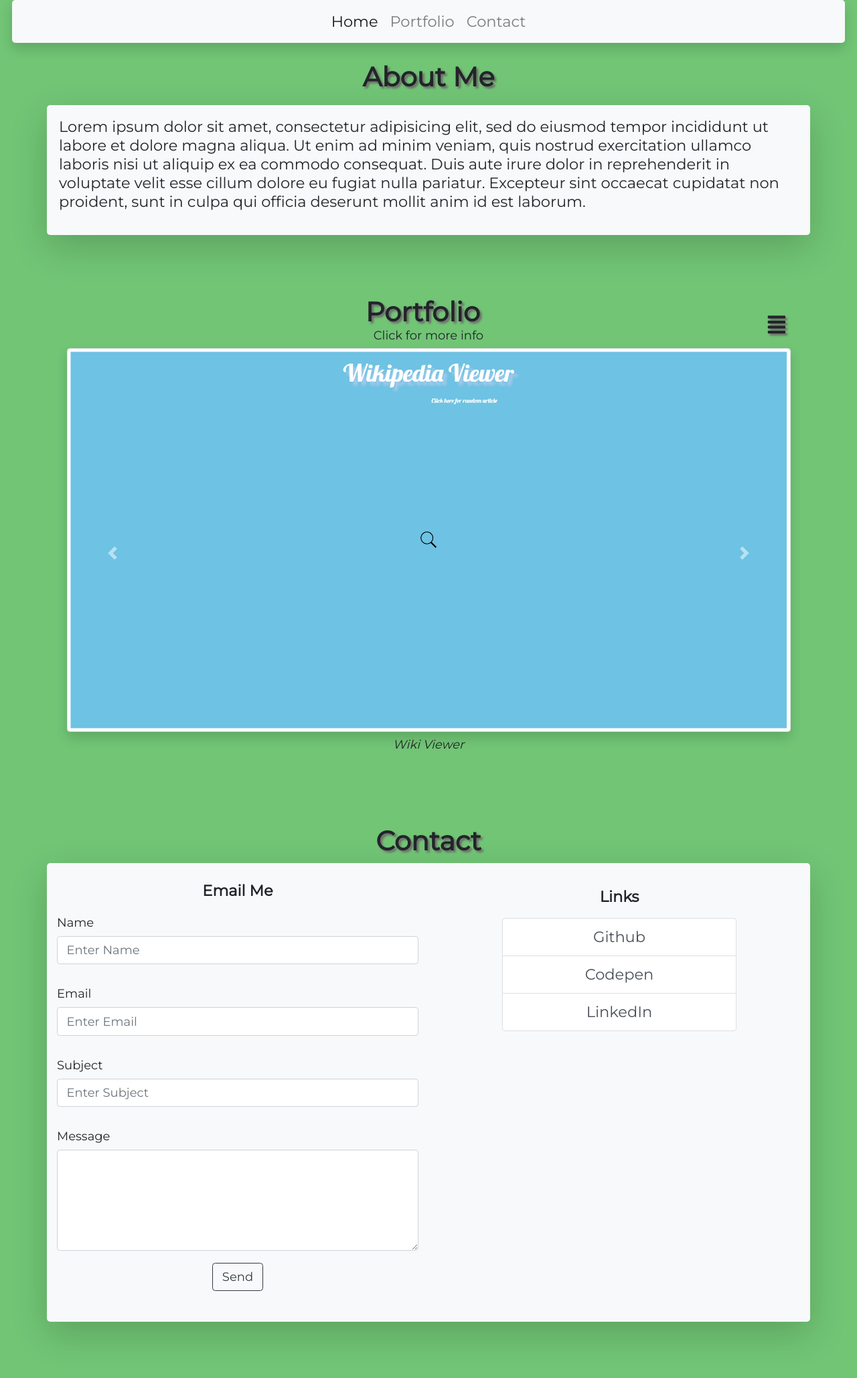
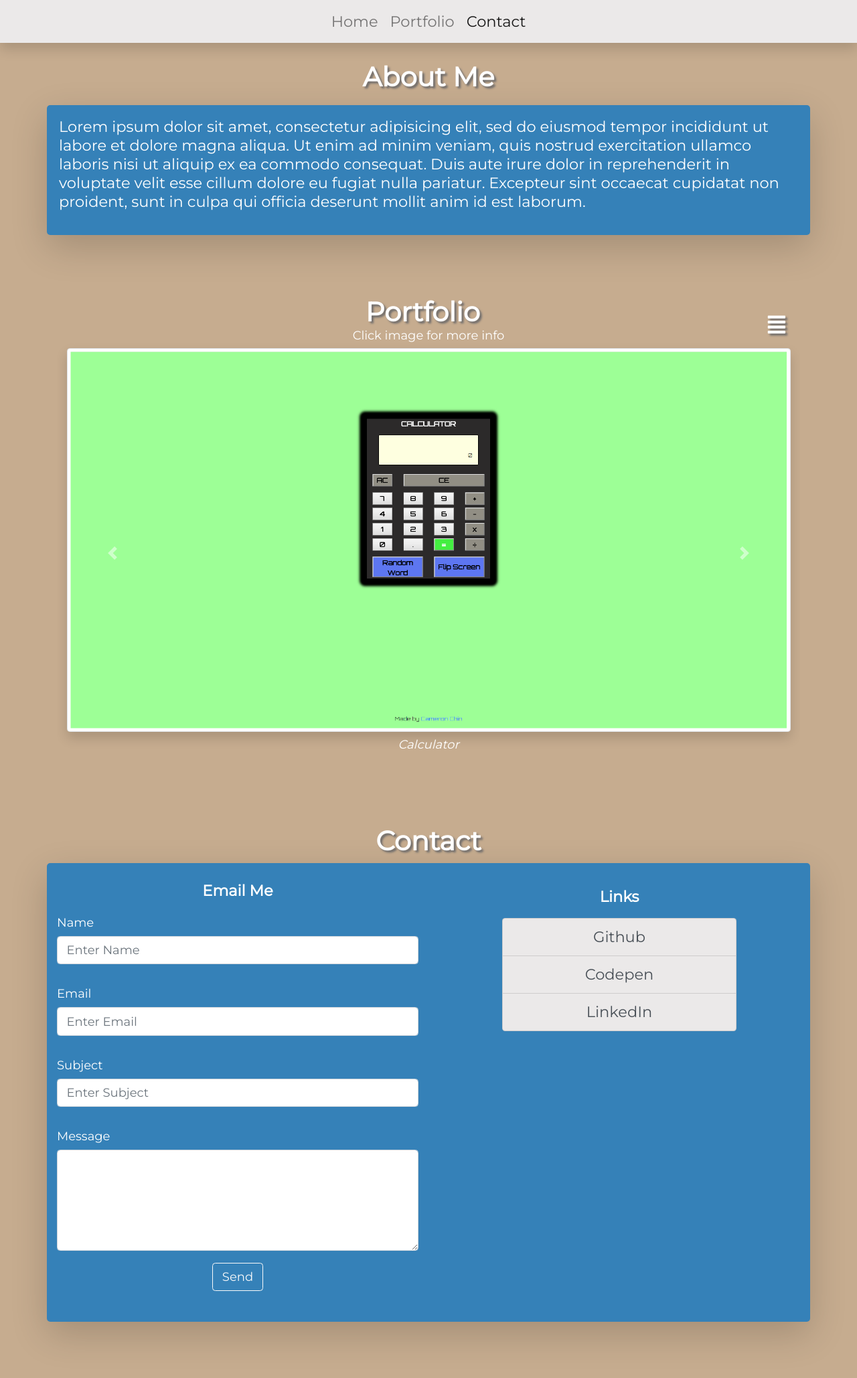
Before and after one commit to c-a-chin/portfolio, a PHP site: page / in a window 1280 px wide. Shown: the whole page at 67% size. Run offline with PHP 8.4, Linux system fonts and the light colour scheme; some libraries are stand-ins or nearby versions.

Commit message:
added styling, re factored code

```diff
--- a/index.php
+++ b/index.php
@@ -8,9 +8,9 @@
 	<link rel="stylesheet" href="https://use.fontawesome.com/releases/v5.0.13/css/all.css" integrity="sha384-DNOHZ68U8hZfKXOrtjWvjxusGo9WQnrNx2sqG0tfsghAvtVlRW3tvkXWZh58N9jp" crossorigin="anonymous">
 	<link rel="stylesheet" type="text/css" href="./styles/style.css">
 </head>
-<body>
+<body data-spy="scroll" data-target=".navbar" data-offset="50">
 <!-- NAVBAR -->
-<nav class="navbar fixed-top navbar-expand-sm shadow mx-3 navbar-light bg-light">
+<nav class="navbar fixed-top navbar-expand-sm shadow navbar-light">
 
 	<!-- toggle button on navbar collapse -->
 	<button class="navbar-toggler ml-auto" type="button" data-toggle="collapse" data-target="#navbarContent" aria-controls="navbarSupportedContent" aria-expanded="false" aria-label="Toggle navigation">
@@ -20,7 +20,7 @@
 	<!-- nav items -->
 	<div class="collapse navbar-collapse justify-content-center" id="navbarContent">
 		<ul class="navbar-nav mx-auto">
-			<li class="nav-item active">
+			<li class="nav-item">
 				<a class="nav-link" href="#aboutLink">Home</a>
 			</li>
 			<li class="nav-item">
@@ -40,7 +40,7 @@
 <div class="container">
 	<div id="aboutMeTitle" align="center">About Me</div>
 	<div class="row"> <!-- ABOUT ME -->
-		<div id="aboutMe" class="col p-3 shadow-lg bg-light">
+		<div id="aboutMe" class="col p-3 shadow-lg">
 			<p>Lorem ipsum dolor sit amet, consectetur adipisicing elit, sed do eiusmod
 			tempor incididunt ut labore et dolore magna aliqua. Ut enim ad minim veniam,
 			quis nostrud exercitation ullamco laboris nisi ut aliquip ex ea commodo
@@ -61,12 +61,19 @@
 	<div id="portfolioTitle" class="text-center">Portfolio<i id="listViewButton" class="d-none fas fa-align-justify"></i><i id="carouselViewButton" class="fas fa-clone"></i>
 		<a class="anchor" id="portfolioLink"></a> <!-- link for nav -->
 	</div>
-	<div class="text-center small view-text">Click to go to app</div><div class="d-none text-center small view-text">Click for more info</div>
+	<div class="text-center small view-text">Click to go to app</div><div class="d-none text-center small view-text">Click image for more info</div>
 	<!-- CAROUSEL VIEW -->
 	<div id="carouselView" class="carousel slide" data-ride="carousel"> <!-- carousel is hidden on mobile, will display on icon click -->
 	    <div class="carousel-inner">
+	    	<!-- calculator -->
+		    <div class="carousel-item active">
+		    	<a id="calculator" href="#" class="btn" data-toggle="modal" data-target="#modal-img-3">
+					<img class="img-fluid img-thumbnail shadow" src="./images/calculator.png">
+				</a>
+				<p class="small" align="center"><em>Calculator</em></p>
+		    </div>
 	    	<!-- wiki viewer -->
-		    <div class="carousel-item active">
+		    <div class="carousel-item">
 		    	<a id="wikiViewer" href="#" class="btn" data-toggle="modal" data-target="#modal-img-1">
 					<img class="img-fluid img-thumbnail shadow" src="./images/wiki-viewer.png">
 				</a>
@@ -79,13 +86,6 @@
 				</a>
 				<p class="small" align="center"><em>Twitch Viewer</em></p>
 		    </div>
-		    <!-- calculator -->
-		    <div class="carousel-item">
-		    	<a id="calculator" href="#" class="btn" data-toggle="modal" data-target="#modal-img-3">
-					<img class="img-fluid img-thumbnail shadow" src="./images/calculator.png">
-				</a>
-				<p class="small" align="center"><em>Calculator</em></p>
-		    </div>
 		    <!-- random quote -->
 		    <div class="carousel-item">
 		    	<a id="randomQuote" href="#" class="btn" data-toggle="modal" data-target="#modal-img-4">
@@ -95,11 +95,11 @@
 		    </div>
 	    </div>
 	    <!-- carousel controls -->
-	    <a class="carousel-control-prev" href="#carouselView" role="button" data-slide="prev">
+	    <a class="carousel-control-prev" data-target="#carouselView" role="button" data-slide="prev">
 	    <span class="carousel-control-prev-icon" aria-hidden="true"></span>
 	    <span class="sr-only">Previous</span>
 	    </a>
-	    <a class="carousel-control-next" href="#carouselView" role="button" data-slide="next">
+	    <a class="carousel-control-next" data-target="#carouselView" role="button" data-slide="next">
 	    <span class="carousel-control-next-icon" aria-hidden="true"></span>
 	    <span class="sr-only">Next</span>
 	    </a>
@@ -120,29 +120,29 @@
 
 
 	<!-- MODALS FOR IMGS -->
-	<!-- modal-img-1 for WIKI VIEWER -->
-	<div class="modal fade" id="modal-img-1" tabindex="-1" role="dialog" aria-labelledby="modalLabel" aria-hidden="true">
+	<!-- modal-img-1 for CALCULATOR -->
+	<div class="modal fade" id="modal-img-3" tabindex="-1" role="dialog" aria-labelledby="modalLabel" aria-hidden="true">
 	  <div class="modal-dialog modal-dialog-centered modal-lg" role="document">
 	    <div class="modal-content">
 	      <div class="modal-header">
-	        <h5 class="modal-title" id="modalLabel"><strong>Wiki Viewer</strong></h5>
+	        <h5 class="modal-title" id="modalLabel"><strong>Calculator</strong></h5>
 	        <button type="button" class="close" data-dismiss="modal" aria-label="Close">
 	          <span aria-hidden="true">&times;</span>
 	        </button>
 	      </div>
 	      <div class="modal-body">
-	        <img class="img-fluid" src="./images/wiki-viewer.png">
+	        <img class="img-fluid img-in-modal" src="./images/calculator.png">
 	      </div>
 	      <div class="modal-footer">
 	      	<div class="container-fluid">
 	      		<div class="row">
 	      			<div class="col">
-	      				<p class="text-center small">Search for Wikipedia articles.</p>
+	      				<p class="text-center small">A calculator with a random word button.</p>
 	      			</div>
 	      		</div>
 	      		<div class="row">
 	      			<div class="col d-flex">
-	      				<a class="btn-block btn btn-outline-dark" href="https://codepen.io/cachin/full/XqErOP/" target="_blank">Go To App</a>
+	      				<a class="btn-block btn btn-outline-light" href="https://codepen.io/cachin/full/yjZqpZ/" target="_blank">Go To App</a>
 	      			</div>
 	      		</div>
 	      	</div>
@@ -162,7 +162,7 @@
 	        </button>
 	      </div>
 	      <div class="modal-body">
-	        <img class="img-fluid" src="./images/twitch-viewer.png">
+	        <img class="img-fluid img-in-modal" src="./images/twitch-viewer.png">
 	      </div>
 	      <div class="modal-footer">
 	      	<div class="container-fluid">
@@ -173,39 +173,37 @@
 	      		</div>
 	      		<div class="row">
 	      			<div class="col d-flex">
-	      				<a class="btn-block btn btn-outline-dark" href="https://codepen.io/cachin/full/qYYPRx/" target="_blank">Go To App</a>
+	      				<a class="btn-block btn btn-outline-light" href="https://codepen.io/cachin/full/qYYPRx/" target="_blank">Go To App</a>
 	      			</div>
-
 	      		</div>
 	      	</div>
-
 	      </div>
 	    </div>
 	  </div>
 	</div>
-	<!-- modal-img-3 for CALCULATOR -->
-	<div class="modal fade" id="modal-img-3" tabindex="-1" role="dialog" aria-labelledby="modalLabel" aria-hidden="true">
+	<!-- modal-img-3 for WIKI VIEWER -->
+	<div class="modal fade" id="modal-img-1" tabindex="-1" role="dialog" aria-labelledby="modalLabel" aria-hidden="true">
 	  <div class="modal-dialog modal-dialog-centered modal-lg" role="document">
 	    <div class="modal-content">
 	      <div class="modal-header">
-	        <h5 class="modal-title" id="modalLabel"><strong>Calculator</strong></h5>
+	        <h5 class="modal-title" id="modalLabel"><strong>Wiki Viewer</strong></h5>
 	        <button type="button" class="close" data-dismiss="modal" aria-label="Close">
 	          <span aria-hidden="true">&times;</span>
 	        </button>
 	      </div>
 	      <div class="modal-body">
-	        <img class="img-fluid" src="./images/calculator.png">
+	        <img class="img-fluid img-in-modal" src="./images/wiki-viewer.png">
 	      </div>
 	      <div class="modal-footer">
 	      	<div class="container-fluid">
 	      		<div class="row">
 	      			<div class="col">
-	      				<p class="text-center small">A calculator with a random word button.</p>
+	      				<p class="text-center small">Search for Wikipedia articles.</p>
 	      			</div>
 	      		</div>
 	      		<div class="row">
 	      			<div class="col d-flex">
-	      				<a class="btn-block btn btn-outline-dark" href="https://codepen.io/cachin/full/yjZqpZ/" target="_blank">Go To App</a>
+	      				<a class="btn-block btn btn-outline-light" href="https://codepen.io/cachin/full/XqErOP/" target="_blank">Go To App</a>
 	      			</div>
 	      		</div>
 	      	</div>
@@ -225,7 +223,7 @@
 	        </button>
 	      </div>
 	      <div class="modal-body">
-	        <img class="img-fluid" src="./images/random-quote.png">
+	        <img class="img-fluid img-in-modal" src="./images/random-quote.png">
 	      </div>
 	      <div class="modal-footer">
 	      	<div class="container-fluid">
@@ -236,7 +234,7 @@
 	      		</div>
 	      		<div class="row">
 	      			<div class="col d-flex">
-	      				<a class="btn-block btn btn-outline-dark" href="https://codepen.io/cachin/full/jxPjGy/" target="_blank">Go To App</a>
+	      				<a class="btn-block btn btn-outline-light" href="https://codepen.io/cachin/full/jxPjGy/" target="_blank">Go To App</a>
 	      			</div>
 	      		</div>
 	      	</div>
@@ -253,7 +251,7 @@
 
 	<!-- CONTACT -->
 	<div id="contactTitle" align="center">Contact</div>
-	<div id="contact" class="row shadow-lg bg-light mt-2">
+	<div id="contact" class="row shadow-lg mt-2">
 
 		<a class="anchor" id="contactLink"></a>
 		<!-- on form submit, jquery sends data to email-form.php -->
@@ -262,14 +260,14 @@
 			<form action="./index.php#formMessage" method="post" id="email-form">
 				<div class="form-group" align="left">
 					<label class="small" for="name">Name</label>
-					<input type="text" class="form-control" placeholder="Enter Name" name="name"><br>
+					<input type="text" class="form-control" placeholder="Enter Name" name="name" required><br>
 					<label class="small" for="email">Email</label>
-					<input type="email" class="form-control" placeholder="Enter Email" name="email"><br>
+					<input type="email" class="form-control" placeholder="Enter Email" name="email" required><br>
 					<label class="small" for="subject">Subject</label>
 					<input type="text" class="form-control" placeholder="Enter Subject" name="subject"><br>
 					<label class="small" for="message">Message</label>
-					<textarea class="form-control" name="message" rows="5"></textarea>
-					<div class="text-center"><button type="submit" name="submit" class="btn btn-outline-dark mt-3">Send</button></div>
+					<textarea class="form-control" name="message" rows="5" required></textarea>
+					<div class="text-center"><button type="submit" name="submit" class="btn btn-outline-light mt-3">Send</button></div>
 				</div>
 			</form><br>
 			<span id="formMessage">
@@ -309,7 +307,7 @@
 				<a href="https://github.com/c-a-chin" target="_blank" class="list-group-item list-group-item-action">Github</a>
 				<a href="https://codepen.io/cachin/" target="_blank" class="list-group-item list-group-item-action">Codepen</a>
 				<a href="https://www.linkedin.com/in/cameron-chin-b0098b161/" target="_blank" class="list-group-item list-group-item-action">LinkedIn</a>
-			</ul>
+			</ul><br><br>
 		</div>
 	</div>
 	<!-- END CONTACT -->
--- a/styles/style.css
+++ b/styles/style.css
@@ -10,15 +10,19 @@ html {
 
 body {
   font: 100% "Montserrat", sans-serif;
-  background: #71C575;
+  background: #C6AC8F;
+  color: white;
+  position: relative;
 }
 
 nav {
-  border-radius: 5px;
+  background: #EBE9E9;
+  color: black;
 }
 
 .nav-link {
   margin-left: auto;
+  color: black;
 }
 
 .anchor {
@@ -36,13 +40,36 @@ nav {
   top: -115px;
 }
 
+#aboutMeTitle, #portfolioTitle, #contactTitle {
+  margin-top: 5rem;
+}
+
 #aboutMe, #contact {
   margin-top: 1rem;
   border-radius: 5px;
+  background: #3581B8;
 }
 
-#aboutMeTitle, #portfolioTitle, #contactTitle {
-  margin-top: 5rem;
+.carousel-control-next, .carousel-control-prev:hover {
+  cursor: pointer;
+}
+
+.modal-content {
+  background: #3581B8;
+}
+
+.img-in-modal {
+  border-radius: 5px;
+}
+
+.list-group-item {
+  background: #EBE9E9;
+  transition: background 0.5s ease-in;
+}
+
+.list-group-item:hover {
+  background: #3581B8;
+  color: white;
 }
 
 #links {
--- a/styles/style.scss
+++ b/styles/style.scss
@@ -1,4 +1,7 @@
 $font-stack: 'Montserrat', sans-serif;
+$beige: #C6AC8F;
+$white: #EBE9E9;
+$blue: #3581B8;
 
 // titles on page
 %title {
@@ -15,16 +18,22 @@ html {
 
 body {
 	font: 100% $font-stack;
-	background: #71C575;
+	background: $beige;
+	color: white;
+	position: relative; //for scrollspy
 }
 
 nav {
-	border-radius: 5px;
+	background: $white;
+	color: black;
 }
 .nav-link {
 	margin-left: auto;
+	color: black;
 }
 
+// anchor class/Link ids are for navigating on page
+// set them to be above element to account for fixed navbar (so navbar doesnt cover element when navigating to it)
 .anchor {
 	display: block;
 	position: relative;
@@ -38,23 +47,51 @@ nav {
 	top: -115px;
 }
 
-#aboutMe, #contact {
-	margin-top: 1rem;
-	border-radius: 5px;
-}
+
 
 #aboutMeTitle, #portfolioTitle, #contactTitle {
 	margin-top: 5rem;
 	@extend %title;
 }
 
+#aboutMe, #contact {
+	margin-top: 1rem;
+	border-radius: 5px;
+	background: $blue;
+}
 
 
+
+.carousel-control-next, .carousel-control-prev:hover {
+	cursor: pointer;
+}
+
+// modals for carousel images
+.modal-content {
+	background: $blue;
+}
+.img-in-modal {
+	border-radius: 5px;
+}
+
+
+
+// lists for list view and links
+.list-group-item {
+	background: $white;
+	transition: background 0.5s ease-in;
+}
+.list-group-item:hover {
+	background: $blue;
+	color: white;
+}
+
+// links in contact section
 #links {
 	margin-top: 2rem;
 }
 
-
+// icons on page are buttons to control carousel/list views
 i {
 	position: relative;
 	left: 25vw;
@@ -65,7 +102,10 @@ i {
 i:hover {
 	cursor: pointer;
 }
-// icon is for changing view of portfolio, has 4 breakpoints to line up with images under it
+// icon has 4 breakpoints to line up with width of carousel under it
+
+
+// MEDIA QUERIES
 @media (min-width: 576px) {
 
 	%title {
```
Also changed, not shown: scripts/scripts.js (line endings or trailing spaces), 1 other file.
